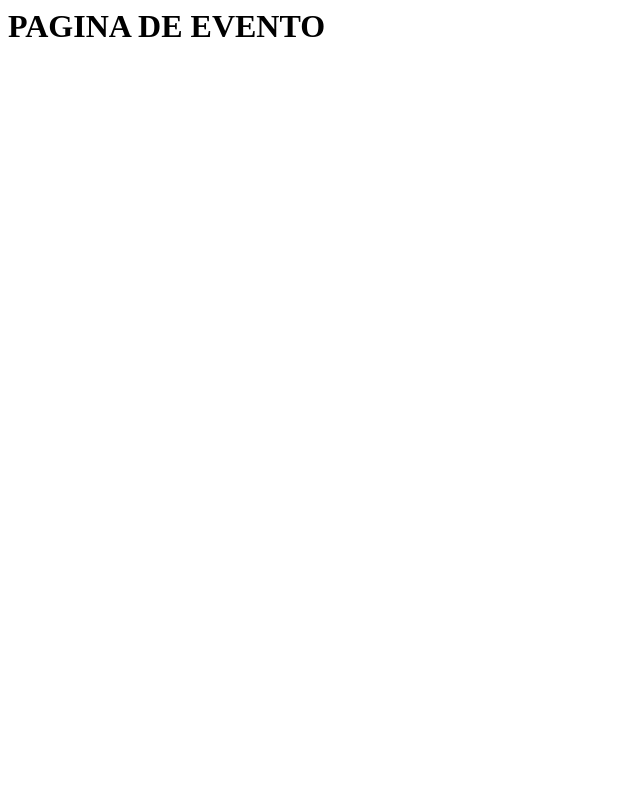
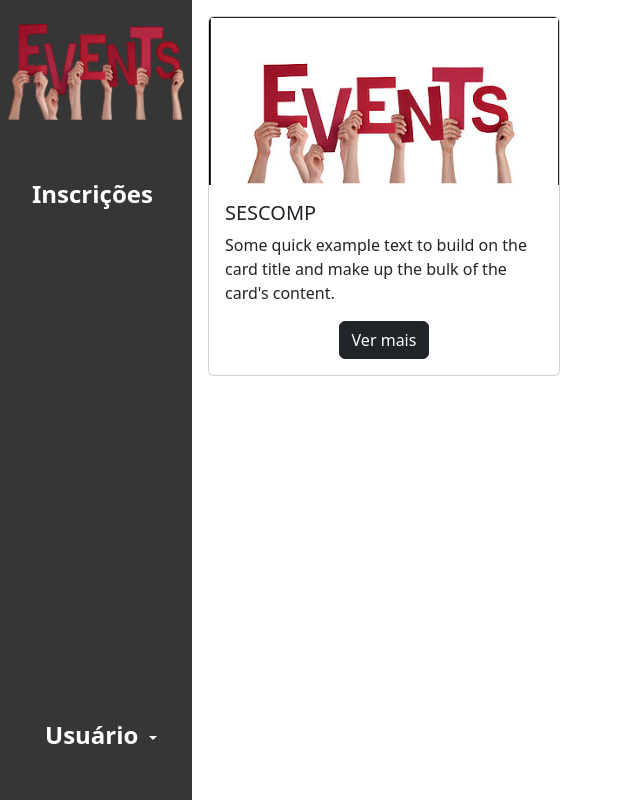
Before and after one commit to Coriast/EvenPy, a Django app: template event/templates/event/pages/event.html in a window 1280 px wide. Shown: the whole page, without its empty margins (0-640 px from the left). Run offline with Django 4.2, Linux system fonts and the light colour scheme; the template is opened without the code that fills it: values that come from a table or form of the project are taken from there, others are empty; data comes from the database, SQL or seed files in the repository; both versions use the stored data as it was after the commit.

Commit message:
adicionando card para os eventos

```diff
--- a/base_templates/base.html
+++ b/base_templates/base.html
@@ -7,7 +7,7 @@
     <div class="d-flex flex-row">
         {% include 'partials/_sidenav.html' %}
 
-    <div class="d-flex flex-row" style="width: -moz-available">
+    <div class="d-flex flex-row" style="width: -moz-available; margin: 1rem;">
         <div class="messages">
             {% include 'partials/_messages.html'%}
         </div>
--- a/base_templates/partials/_sidenav.html
+++ b/base_templates/partials/_sidenav.html
@@ -12,10 +12,10 @@
    </div>
    <div class="ms-3 mt-4 w-auto" data-bs-toggle="collapse">
       <ul class="navbar-nav">
-         <li class="nav-item w-100" onclick="window.location.href='{% url "home" %}'">
-            <a class="nav-link text-white" href="{% url 'home' %}">
+         <li class="nav-item w-100" onclick="window.location.href='{% url "event" %}'">
+            <a class="nav-link text-white" href="{% url 'event' %}">
                <i class="fa-regular fa-calendar-days fa-2xl" style="color: #9c142b;"></i>
-               <span class="nav-link-text ms-3 font-menu" href="{% url 'home' %}">
+               <span class="nav-link-text ms-3 font-menu" href="{% url 'event' %}">
                   Inscrições
                </span>
             </a>
--- a/event/templates/event/pages/event.html
+++ b/event/templates/event/pages/event.html
@@ -1 +1,19 @@
-<h1> PAGINA DE EVENTO </h1>
+{% extends 'base.html' %}
+{% load static %}
+
+{% block content %}
+    <div>
+        {% for event in events %}
+        <div class="card" style="width: 22rem;">
+            <img src="{% static 'assets/img/logo1.png' %}" class="card-img-top" alt="logo do evento">
+            <div class="card-body">
+                <h5 class="card-title">{{ event.name }}</h5>
+                <p class="card-text">Some quick example text to build on the card title and make up the bulk of the card's content.</p>
+                <div class="text-center">
+                    <a href="#" class="btn btn-dark">Ver mais</a>
+                </div>
+            </div>
+        </div>
+        {% endfor %}
+    </div>
+{% endblock content %}
--- a/event/templates/event/pages/index.html
+++ b/event/templates/event/pages/index.html
@@ -4,17 +4,11 @@
 
 {% block content %}
     <div class="container font-home">
-
-    {% for event in events %}
-    <a href="{% url 'event' event.id %}"> {{ event.name }} </a>
-    {% endfor %}
-    <!--
         Bem vindo
         <br> ao
         <br>
         <figure>
             <img src="{% static 'assets/img/logo.png' %}" alt="logo do site">
         </figure>
-    -->
     </div>
 {% endblock content %}
--- a/event/urls.py
+++ b/event/urls.py
@@ -6,5 +6,5 @@ urlpatterns = [
     path("logout/", views.LogoutView.as_view(), name="logout"),
     path("register/", views.RegisterView.as_view(), name="register"),
     path("index/", views.HomeView.as_view(), name="home"),
-    path("event/<int:event_id>/", views.EventView.as_view(), name="event"),
+    path("event/", views.EventView.as_view(), name="event"),
 ]
```
Also changed, not shown: event/views.py (+6 -7 lines), db.sqlite3. Lines whose indentation alone changed are shown as unchanged.
